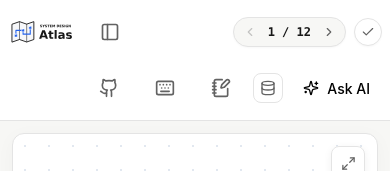
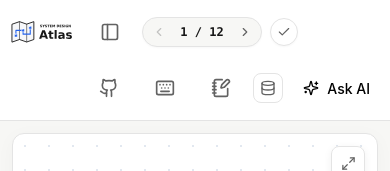
Before and after one commit to tamilupk/system-design-atlas, a React (Vite) app: page /archetypes/chat/steps/requirements in a window 390 px wide. Shown: the top 171 px of the page. Built offline with nearby package versions, Linux system fonts and the light colour scheme.

Commit message:
feat: enhance TopToolbar layout with grid display and responsive adjustments

```diff
--- a/src/components/layout/TopToolbar.module.css
+++ b/src/components/layout/TopToolbar.module.css
@@ -2,9 +2,9 @@
   position: relative;
   height: var(--toolbar-height);
   width: 100%;
-  display: flex;
+  display: grid;
+  grid-template-columns: minmax(0, 1fr) auto minmax(0, 1fr);
   align-items: center;
-  justify-content: space-between;
   padding: 0 var(--space-4);
   background-color: var(--color-surface);
   border-bottom: var(--border-width) solid var(--color-border);
@@ -92,6 +92,7 @@
 
 /* Center Section: Decoupled Step Navigation & Expandable Mark Complete */
 .centerSection {
+  grid-column: 2;
   display: flex;
   align-items: center;
   justify-content: center;
@@ -99,9 +100,10 @@
 }
 
 .stepNavGroup {
-  display: flex;
+  display: grid;
+  grid-template-columns: auto var(--space-8);
   align-items: center;
-  gap: 8px;
+  gap: var(--space-2);
 }
 
 .stepNav {
@@ -141,6 +143,8 @@
 }
 
 .stepCounter {
+  text-align: center;
+  font-variant-numeric: tabular-nums;
   font-size: 12px;
   font-weight: 600;
   font-family: var(--font-mono, monospace);
@@ -152,6 +156,7 @@
 
 /* Expandable Mark Complete Button: Default circular icon pill, expands label on hover */
 .markCompleteBtn {
+  justify-self: start;
   display: inline-flex;
   align-items: center;
   justify-content: center;
@@ -223,6 +228,8 @@
 
 /* Actions Right */
 .actions {
+  grid-column: 3;
+  justify-self: end;
   display: flex;
   align-items: center;
   gap: var(--space-2);
@@ -330,8 +337,9 @@
   }
 }
 
-@media (max-width: 640px) {
+@media (max-width: 1024px) {
   .toolbar {
+    display: flex;
     height: auto;
     min-height: var(--toolbar-height);
     flex-wrap: wrap;
@@ -348,6 +356,9 @@
     justify-content: flex-end;
   }
 
+}
+
+@media (max-width: 640px) {
   .logoImage {
     height: 30px;
   }
--- a/src/components/layout/TopToolbar.tsx
+++ b/src/components/layout/TopToolbar.tsx
@@ -178,7 +178,10 @@ export function TopToolbar() {
                 <span>Prev</span>
               </button>
 
-              <span className={styles.stepCounter}>
+              <span
+                className={styles.stepCounter}
+                style={{ minWidth: `calc(${String(lessonNav.stepNav.totalSteps).length * 2 + 3}ch + var(--space-3))` }}
+              >
                 {lessonNav.stepNav.currentIndex} / {lessonNav.stepNav.totalSteps}
               </span>
 
```
Also changed, not shown: 1 other file (tests, documents, lock files or other folders).
